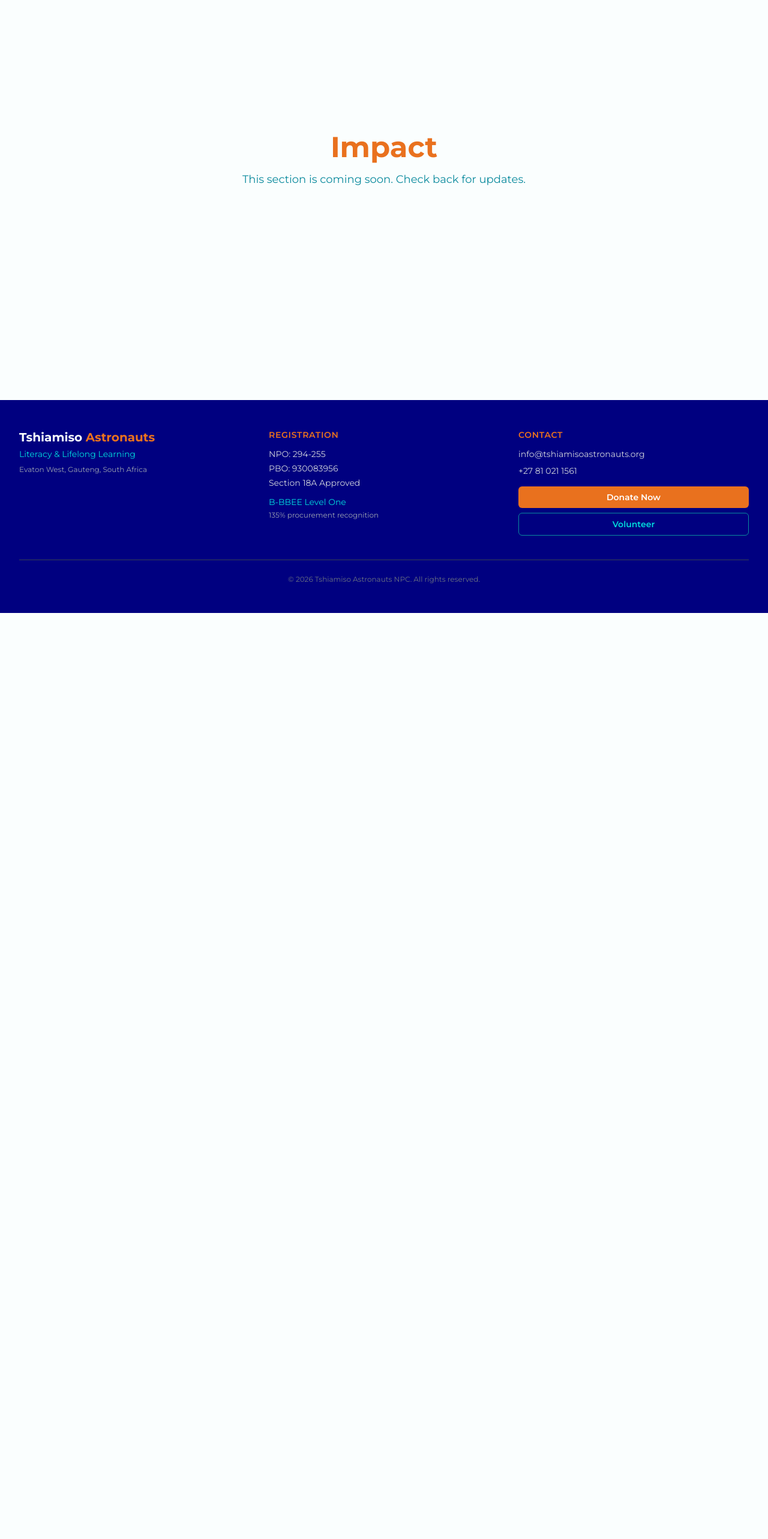
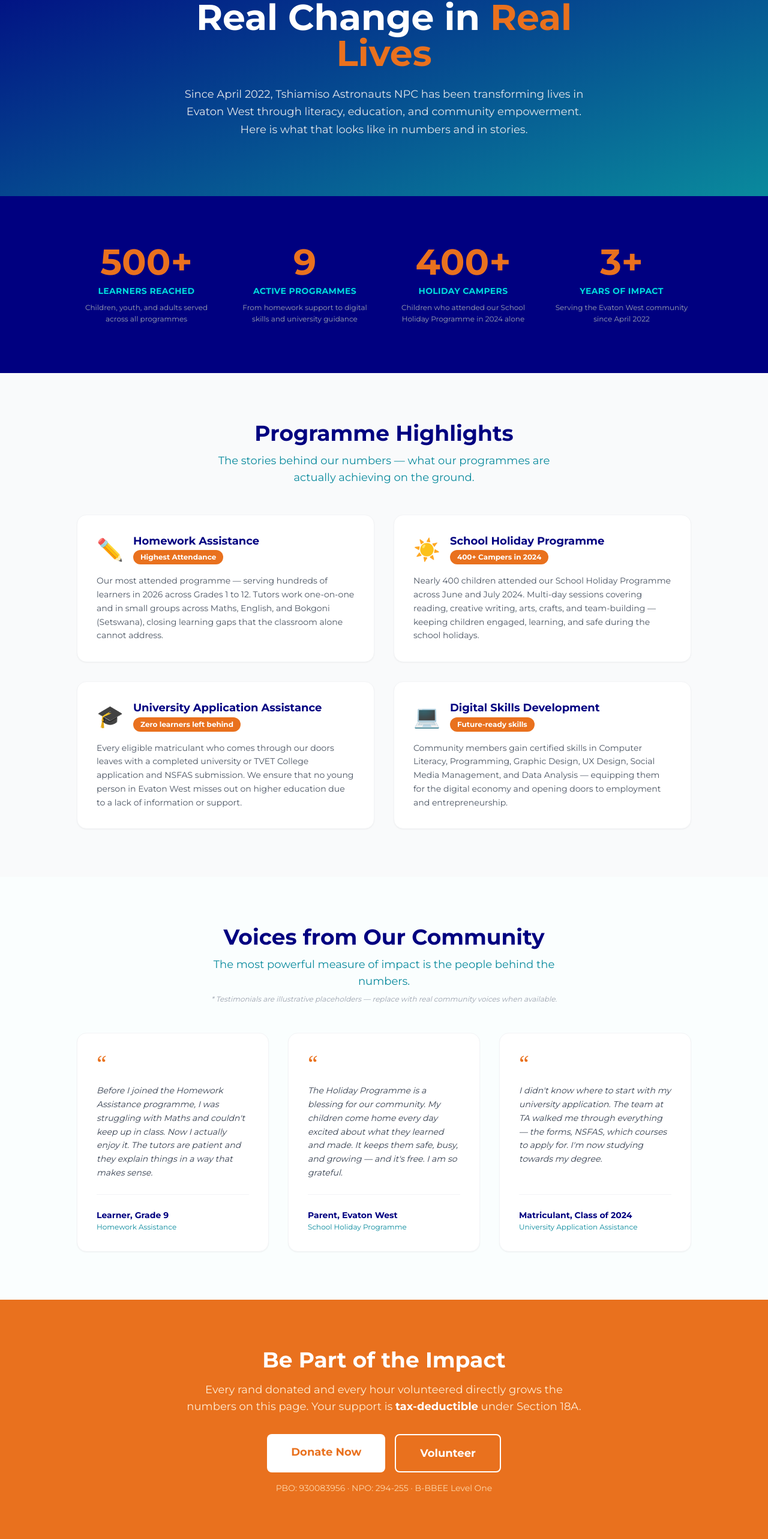
Before and after one commit to kgomotsodibetso/tshiamiso-astronauts-website, a Next.js app: page /impact in a window 1280 px wide. Shown: the part 197-2763 px from the top of the page at 60% size. Before the commit the page ends 1219 px from the top, so only its background shows below. Built offline with nearby package versions, Linux system fonts and the light colour scheme.

Commit message:
Build Impact page: stats, programme highlights, testimonials, CTA

```diff
--- a/src/app/impact/page.tsx
+++ b/src/app/impact/page.tsx
@@ -1,12 +1,211 @@
+import Link from "next/link";
+
+const stats = [
+  { value: "500+", label: "Learners Reached", description: "Children, youth, and adults served across all programmes" },
+  { value: "9", label: "Active Programmes", description: "From homework support to digital skills and university guidance" },
+  { value: "400+", label: "Holiday Campers", description: "Children who attended our School Holiday Programme in 2024 alone" },
+  { value: "3+", label: "Years of Impact", description: "Serving the Evaton West community since April 2022" },
+];
+
+const highlights = [
+  {
+    icon: "✏️",
+    programme: "Homework Assistance",
+    stat: "Highest Attendance",
+    result:
+      "Our most attended programme — serving hundreds of learners in 2026 across Grades 1 to 12. Tutors work one-on-one and in small groups across Maths, English, and Bokgoni (Setswana), closing learning gaps that the classroom alone cannot address.",
+  },
+  {
+    icon: "☀️",
+    programme: "School Holiday Programme",
+    stat: "400+ Campers in 2024",
+    result:
+      "Nearly 400 children attended our School Holiday Programme across June and July 2024. Multi-day sessions covering reading, creative writing, arts, crafts, and team-building — keeping children engaged, learning, and safe during the school holidays.",
+  },
+  {
+    icon: "🎓",
+    programme: "University Application Assistance",
+    stat: "Zero learners left behind",
+    result:
+      "Every eligible matriculant who comes through our doors leaves with a completed university or TVET College application and NSFAS submission. We ensure that no young person in Evaton West misses out on higher education due to a lack of information or support.",
+  },
+  {
+    icon: "💻",
+    programme: "Digital Skills Development",
+    stat: "Future-ready skills",
+    result:
+      "Community members gain certified skills in Computer Literacy, Programming, Graphic Design, UX Design, Social Media Management, and Data Analysis — equipping them for the digital economy and opening doors to employment and entrepreneurship.",
+  },
+];
+
+const testimonials = [
+  {
+    quote:
+      "Before I joined the Homework Assistance programme, I was struggling with Maths and couldn't keep up in class. Now I actually enjoy it. The tutors are patient and they explain things in a way that makes sense.",
+    name: "Learner, Grade 9",
+    programme: "Homework Assistance",
+  },
+  {
+    quote:
+      "The Holiday Programme is a blessing for our community. My children come home every day excited about what they learned and made. It keeps them safe, busy, and growing — and it's free. I am so grateful.",
+    name: "Parent, Evaton West",
+    programme: "School Holiday Programme",
+  },
+  {
+    quote:
+      "I didn't know where to start with my university application. The team at TA walked me through everything — the forms, NSFAS, which courses to apply for. I'm now studying towards my degree.",
+    name: "Matriculant, Class of 2024",
+    programme: "University Application Assistance",
+  },
+];
+
 export default function ImpactPage() {
   return (
-    <section className="min-h-screen flex flex-col items-center justify-center px-6 py-24 text-center">
-      <h1 className="text-4xl md:text-5xl font-bold text-brand-orange mb-4 capitalize">
-        impact
-      </h1>
-      <p className="text-lg text-brand-teal max-w-xl">
-        This section is coming soon. Check back for updates.
-      </p>
-    </section>
+    <>
+      {/* 1. HERO */}
+      <section className="bg-gradient-to-br from-brand-navy to-brand-teal py-24 px-6 text-center">
+        <div className="max-w-3xl mx-auto">
+          <p className="text-brand-light-teal text-sm font-semibold uppercase tracking-widest mb-4">
+            Our Impact
+          </p>
+          <h1 className="text-4xl md:text-6xl font-bold text-white mb-6">
+            Real Change in{" "}
+            <span className="text-brand-orange">Real Lives</span>
+          </h1>
+          <p className="text-gray-200 text-lg max-w-2xl mx-auto leading-relaxed">
+            Since April 2022, Tshiamiso Astronauts NPC has been transforming
+            lives in Evaton West through literacy, education, and community
+            empowerment. Here is what that looks like in numbers and in stories.
+          </p>
+        </div>
+      </section>
+
+      {/* 2. IMPACT STATS */}
+      <section className="bg-brand-navy py-20 px-6">
+        <div className="max-w-5xl mx-auto grid grid-cols-1 sm:grid-cols-2 lg:grid-cols-4 gap-8">
+          {stats.map(({ value, label, description }) => (
+            <div key={label} className="text-center">
+              <p className="text-5xl md:text-6xl font-bold text-brand-orange mb-2">
+                {value}
+              </p>
+              <p className="text-brand-light-teal font-bold text-sm uppercase tracking-wide mb-2">
+                {label}
+              </p>
+              <p className="text-gray-400 text-xs leading-relaxed">
+                {description}
+              </p>
+            </div>
+          ))}
+        </div>
+      </section>
+
+      {/* 3. PROGRAMME HIGHLIGHTS */}
+      <section className="py-20 px-6 bg-gray-50">
+        <div className="max-w-5xl mx-auto">
+          <div className="text-center mb-12">
+            <h2 className="text-3xl md:text-4xl font-bold text-brand-navy mb-3">
+              Programme Highlights
+            </h2>
+            <p className="text-brand-teal text-lg max-w-xl mx-auto">
+              The stories behind our numbers — what our programmes are actually
+              achieving on the ground.
+            </p>
+          </div>
+
+          <div className="grid grid-cols-1 md:grid-cols-2 gap-8">
+            {highlights.map(({ icon, programme, stat, result }) => (
+              <div
+                key={programme}
+                className="bg-white rounded-2xl p-8 shadow-sm border border-gray-100"
+              >
+                <div className="flex items-center gap-4 mb-4">
+                  <div className="text-4xl">{icon}</div>
+                  <div>
+                    <h3 className="text-brand-navy font-bold text-lg leading-tight">
+                      {programme}
+                    </h3>
+                    <span className="inline-block bg-brand-orange text-white text-xs font-bold px-3 py-1 rounded-full mt-1">
+                      {stat}
+                    </span>
+                  </div>
+                </div>
+                <p className="text-gray-600 text-sm leading-relaxed">{result}</p>
+              </div>
+            ))}
+          </div>
+        </div>
+      </section>
+
+      {/* 4. TESTIMONIALS */}
+      <section className="py-20 px-6 bg-brand-white">
+        <div className="max-w-5xl mx-auto">
+          <div className="text-center mb-12">
+            <h2 className="text-3xl md:text-4xl font-bold text-brand-navy mb-3">
+              Voices from Our Community
+            </h2>
+            <p className="text-brand-teal text-lg max-w-xl mx-auto">
+              The most powerful measure of impact is the people behind the
+              numbers.
+            </p>
+            <p className="text-gray-400 text-xs mt-2 italic">
+              * Testimonials are illustrative placeholders — replace with real
+              community voices when available.
+            </p>
+          </div>
+
+          <div className="grid grid-cols-1 md:grid-cols-3 gap-8">
+            {testimonials.map(({ quote, name, programme }) => (
+              <div
+                key={name}
+                className="bg-white rounded-2xl p-8 shadow-sm border border-gray-100 flex flex-col"
+              >
+                <div className="text-brand-orange text-4xl font-serif leading-none mb-4">
+                  &ldquo;
+                </div>
+                <p className="text-gray-700 text-sm leading-relaxed flex-1 italic">
+                  {quote}
+                </p>
+                <div className="mt-6 pt-6 border-t border-gray-100">
+                  <p className="text-brand-navy font-bold text-sm">{name}</p>
+                  <p className="text-brand-teal text-xs mt-0.5">{programme}</p>
+                </div>
+              </div>
+            ))}
+          </div>
+        </div>
+      </section>
+
+      {/* 5. CTA */}
+      <section className="bg-brand-orange py-20 px-6 text-center">
+        <div className="max-w-2xl mx-auto">
+          <h2 className="text-3xl md:text-4xl font-bold text-white mb-4">
+            Be Part of the Impact
+          </h2>
+          <p className="text-orange-100 text-lg mb-8">
+            Every rand donated and every hour volunteered directly grows the
+            numbers on this page. Your support is{" "}
+            <strong className="text-white">tax-deductible</strong> under Section
+            18A.
+          </p>
+          <div className="flex flex-col sm:flex-row gap-4 justify-center">
+            <Link
+              href="/donate"
+              className="bg-white text-brand-orange font-bold px-10 py-4 rounded-lg text-lg hover:bg-gray-100 transition-colors"
+            >
+              Donate Now
+            </Link>
+            <Link
+              href="/volunteer"
+              className="border-2 border-white text-white font-bold px-10 py-4 rounded-lg text-lg hover:bg-white hover:text-brand-orange transition-colors"
+            >
+              Volunteer
+            </Link>
+          </div>
+          <p className="text-orange-200 text-sm mt-4">
+            PBO: 930083956 · NPO: 294-255 · B-BBEE Level One
+          </p>
+        </div>
+      </section>
+    </>
   );
 }
```
